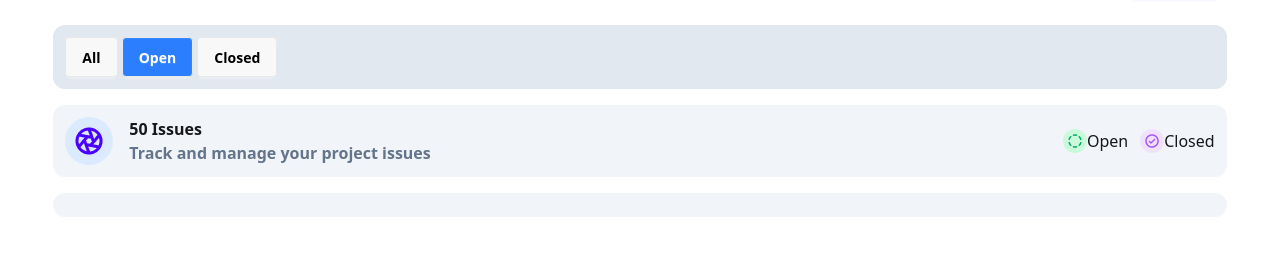
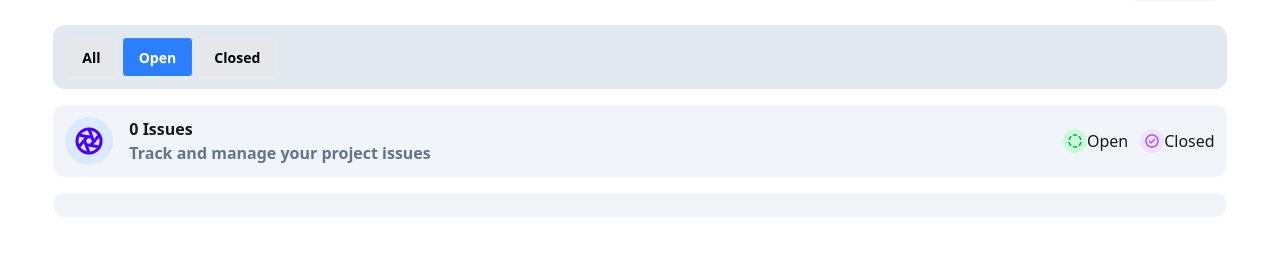
Before and after one commit to Sabbir943/github-issue-tracker, a plain HTML site: page main.html in a window 1280 px wide. Both pictures are taken after a click on the button "Open". Shown: the part 55-310 px from the top of the page. Drawn offline with nearby package versions, Linux system fonts and the light colour scheme; no server answers.

Commit message:
fix the count issue with button toggle

```diff
--- a/main.html
+++ b/main.html
@@ -46,7 +46,7 @@
             </div>
             <div class="font-bold">
 
-                <p>50 Issues</p>
+                <p ><span id="count">50</span> Issues</p>
                 <p class="text-[#64748B]">Track and manage your project issues</p>
             </div>
 
@@ -67,7 +67,7 @@
 
     </div>
     <!-- Main issue data -->
-     <div id="main-conatainer" class="grid grid-cols-1 md:grid-cols-4 w-11/12 mx-auto bg-slate-100 p-3 rounded-xl mt-4 gap-2 space-y-3">
+     <div id="main-conatainer" class=" grid grid-cols-1 md:grid-cols-4 w-11/12 mx-auto bg-slate-100 p-3 rounded-xl mt-4 gap-2 space-y-3">
 
 
 
--- a/main.js
+++ b/main.js
@@ -2,9 +2,13 @@
 const btnAll=document.getElementById('btn-all');
 const btnOpen=document.getElementById('btn-open');
 const btnClose=document.getElementById('btn-closed');
+const githubIsuueModal=document.getElementById('github-isuue-modal');
+const detailsShow=document.getElementById('detailsShow');
+const count=document.getElementById('count');
 const activeTab=['bg-blue-500','text-white'];
-const inactiveTab=['bg-gray','text-black'];
+const inactiveTab=['bg-gray-200','text-black'];
 let currentTab="all";
+let allIssue=[];
 // toogle btn
 function toggle(tab){
     currentTab=tab;
@@ -20,27 +24,45 @@
            tabName.classList.remove(...activeTab);
         }
     }
+    filtteredIssue();
 }
-toggle(currentTab);
-
 
 const createElement=(arr)=>{
     const htmlElement=arr.map(item=>`<div class="badge badge-warning">${item}</div>`)
     return htmlElement.join(' ');
 
 }
+// load by api
 const loadAllIsuue=()=>{
     const url="https://phi-lab-server.vercel.app/api/v1/lab/issues"
     fetch(url)
     .then(res=>res.json())
-    .then(data=>displayAllIssue(data.data))
+    .then(data=>{
+        allIssue=data.data;
+        filtteredIssue();
+    })
 }
-displayAllIssue=(data)=>{
+// filter by button toggle
+const filtteredIssue=()=>{
+    if(currentTab=='all'){
+        displayAllIssue(allIssue);
+        count.innerText=allIssue.length;
+    }
+    else {
+        const filtered=allIssue.filter(item=>item.status==currentTab);
+        displayAllIssue(filtered);
+        count.innerText=filtered.length;
+    }
+}
+
+
+// diplay the issue card
+  function displayAllIssue(data){
     mainContainer.innerHTML="";
     data.forEach(info=>{
         const newDiv=document.createElement('div');
         newDiv.innerHTML=`
-         <div onclick="showIssueModal(${info.id})" class="card card-body shadow-2xl rounded bg-white space-y-3 ">
+         <div onclick="showIssueModal(${info.id})" class="card card-body shadow-2xl rounded-md bg-white space-y-3 ">
 
             <div class="flex justify-between items-center  ">
               <div>
@@ -88,8 +110,7 @@
     })
 }
 // show modal
-const githubIsuueModal=document.getElementById('github-isuue-modal');
-const detailsShow=document.getElementById('detailsShow');
+
 async function showIssueModal(id){
 const res=await fetch(`https://phi-lab-server.vercel.app/api/v1/lab/issue/${id}`)
 const data=await res.json();
@@ -126,4 +147,6 @@
 githubIsuueModal.showModal();
 }
 
+
+toggle(currentTab);
 loadAllIsuue();
```
